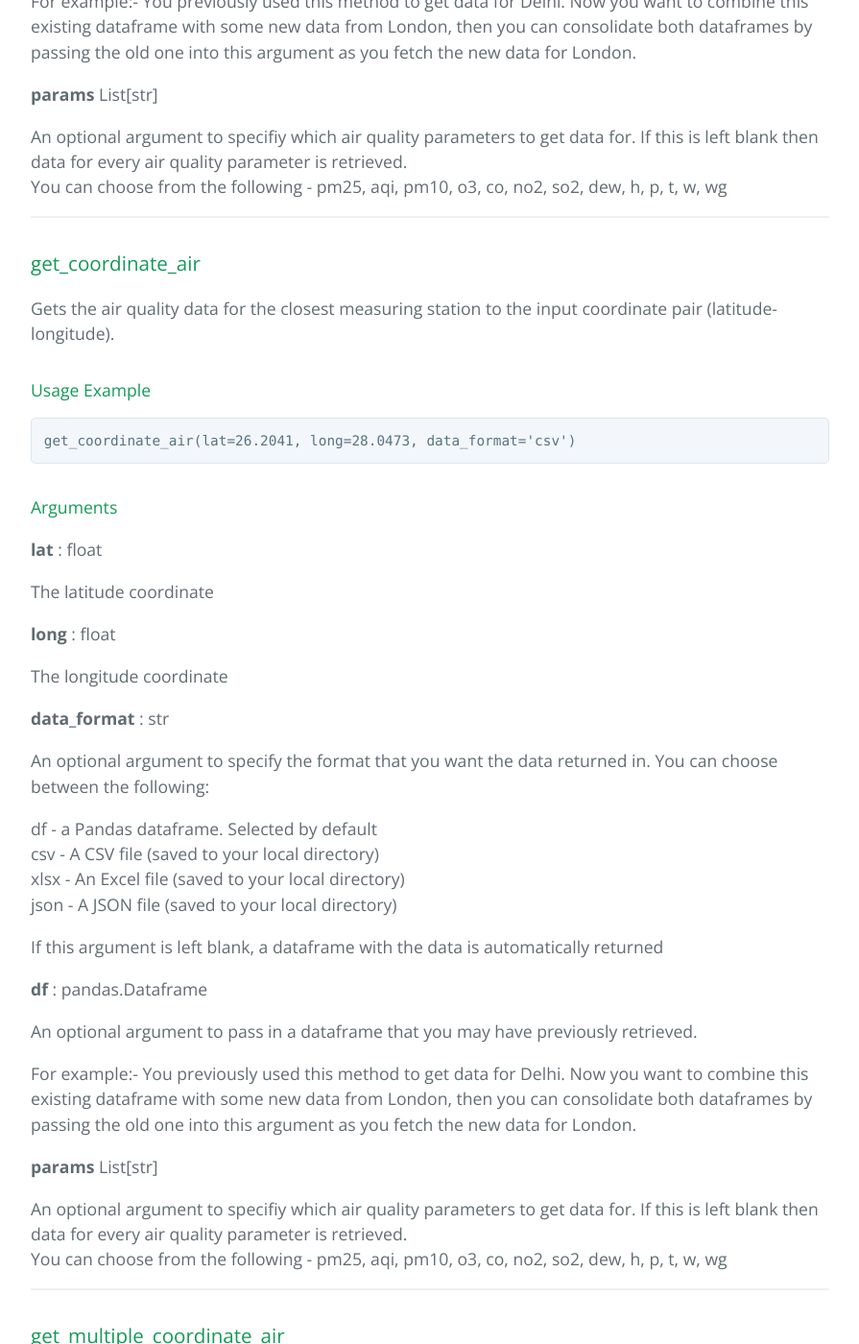
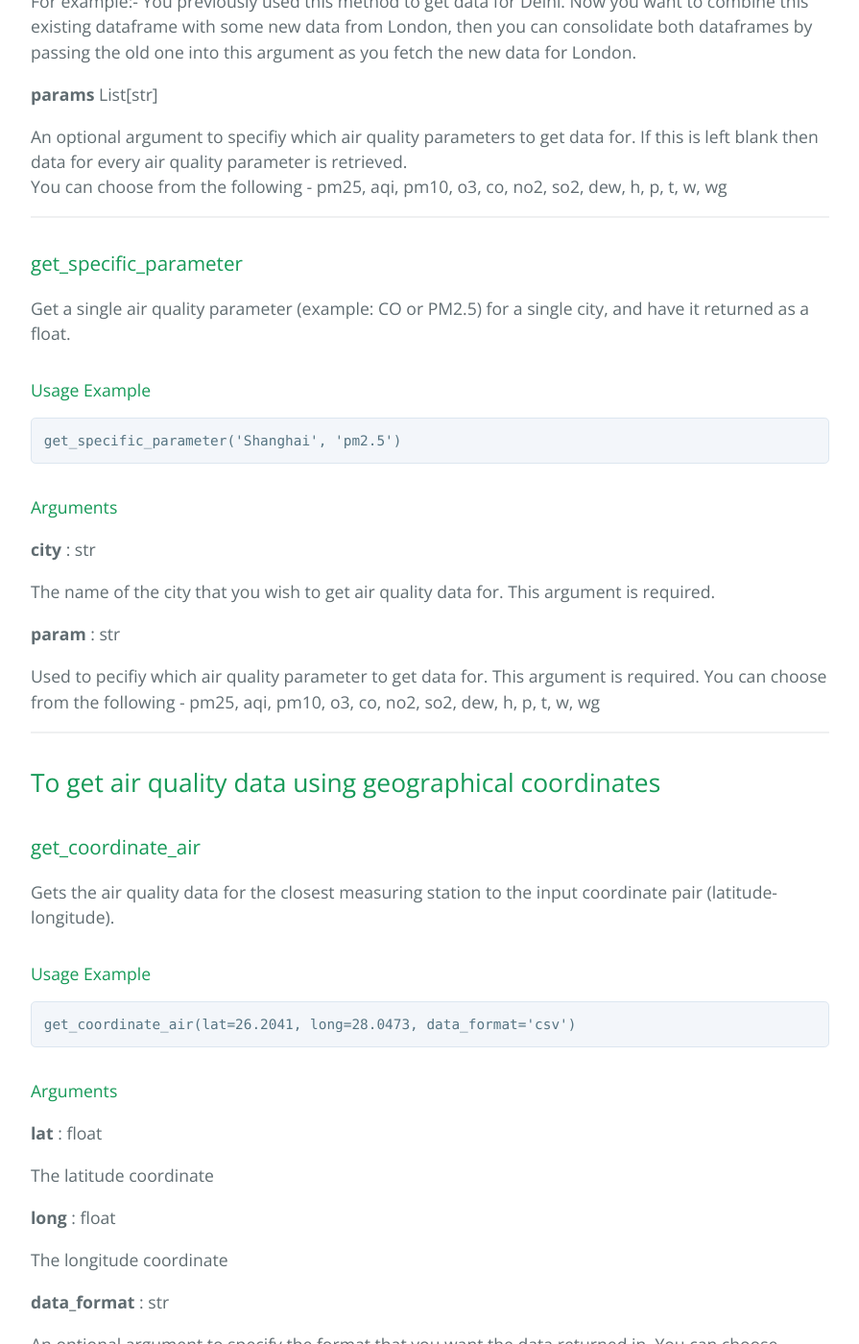
Before and after one commit to Ozon3Org/Ozon3, a Jekyll site: the page built from methods.md, in a window 1280 px wide and 1400 px high, scrolled down 2555 px. Shown: the whole window at 96% size, without its empty margins (192-1087 px from the left). Built offline with Jekyll 4.4.1, drawn with Linux system fonts in a browser that asks for light colours; some of the changed text lies outside the part shown.

Commit message:
Update methods.md

````diff
--- a/methods.md
+++ b/methods.md
@@ -96,6 +96,30 @@ An optional argument to specifiy which air quality parameters to get data for. I
 You can choose from the following - pm25, aqi, pm10, o3, co, no2, so2, dew, h, p, t, w, wg
 
 ---
+
+### get_specific_parameter
+
+Get a single air quality parameter (example: CO or PM2.5) for a single city, and have it returned as a float.
+
+#### Usage Example
+
+```python
+get_specific_parameter('Shanghai', 'pm2.5')
+```
+
+#### Arguments
+
+**city** : str
+
+The name of the city that you wish to get air quality data for. This argument is required.
+
+**param** : str
+
+Used to pecifiy which air quality parameter to get data for. This argument is required.
+You can choose from the following - pm25, aqi, pm10, o3, co, no2, so2, dew, h, p, t, w, wg
+
+---
+## To get air quality data using geographical coordinates
 
 ### get_coordinate_air
 
@@ -221,10 +245,24 @@ An optional argument to pass in a dataframe that you may have previously retriev
 
 For example:- You previously used this method to get data for Delhi. Now you want to combine this existing dataframe with some new data from London, then you can consolidate both dataframes by passing the old one into this argument as you fetch the new data for London.
 
-**params** List[str]
+**params** : List[str]
 
 An optional argument to specifiy which air quality parameters to get data for. If this is left blank then data for every air quality parameter is retrieved.
 You can choose from the following - pm25, aqi, pm10, o3, co, no2, so2, dew, h, p, t, w, wg
 
+---
+## Other methods
 
-*A Description of more methods is coming soon!*
+### reset_token
+
+Method to change your private API token, if you set an incorrect one at first.
+
+#### Usage Example
+
+```python
+o3 = ooo.Ozone('INCORRECT_TOKEN')   # oh no! now what?
+
+o3.reset_token('YOUR_NEW_TOKEN')   # No worries!
+```
+
+***More features coming soon!***
````
